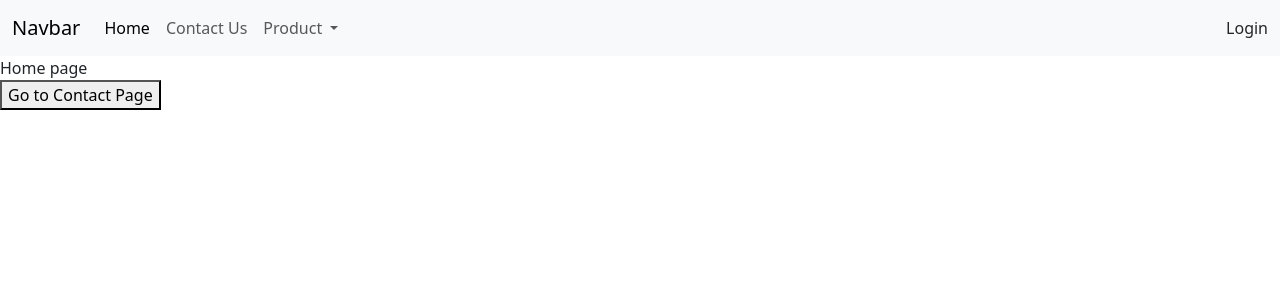
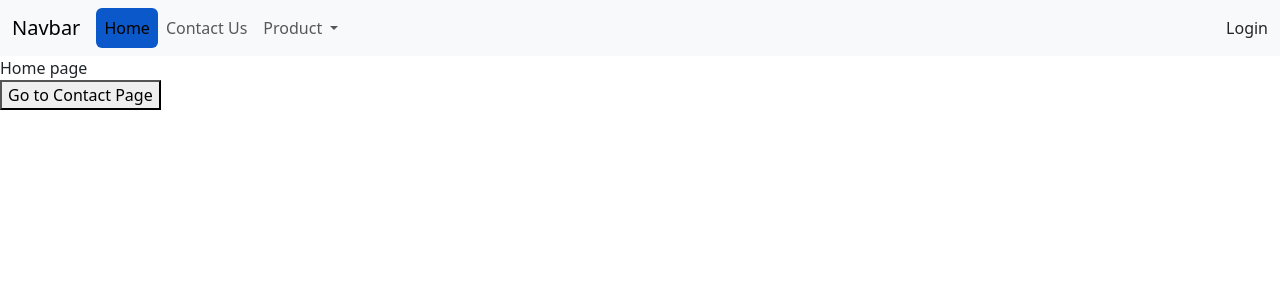
Before and after one commit to tankoi/vue-3-and-net-10-build-full-stack-real-world-app-2025, a Vue app in the folder Section 14 - Vue router/RouteOPedia/: page / in a window 1280 px wide. Shown: the top 300 px of the page. Built offline with nearby package versions, Linux system fonts and the light colour scheme.

Commit message:
137. Active class link

```diff
--- a/Section 14 - Vue router/RouteOPedia/src/components/Layout/Header.vue
+++ b/Section 14 - Vue router/RouteOPedia/src/components/Layout/Header.vue
@@ -9,7 +9,7 @@
 			<div class="collapse navbar-collapse" id="navbarSupportedContent">
 				<ul class="navbar-nav me-auto mb-2 mb-lg-0">
 					<li class="nav-item">
-						<router-link class="nav-link active" aria-current="page" to="/">Home</router-link>
+						<router-link class="nav-link" aria-current="page" to="/">Home</router-link>
 					</li>
 					<li class="nav-item">
 						<router-link class="nav-link" :to="{name: 'contact'}">Contact Us</router-link>
--- a/Section 14 - Vue router/RouteOPedia/src/router/routes.js
+++ b/Section 14 - Vue router/RouteOPedia/src/router/routes.js
@@ -61,6 +61,7 @@ const router = createRouter({
 		path: "/:catchAll(.*)",
 		component: NotFound,
 	}],
+	linkActiveClass: "active btn btn-primary",
 });
 
 router.beforeEach((to, from) => {
```
